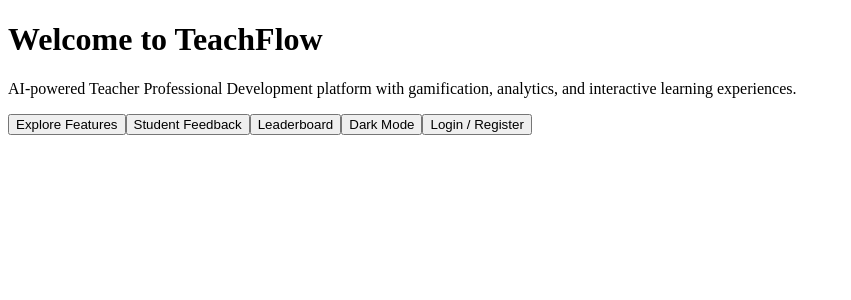
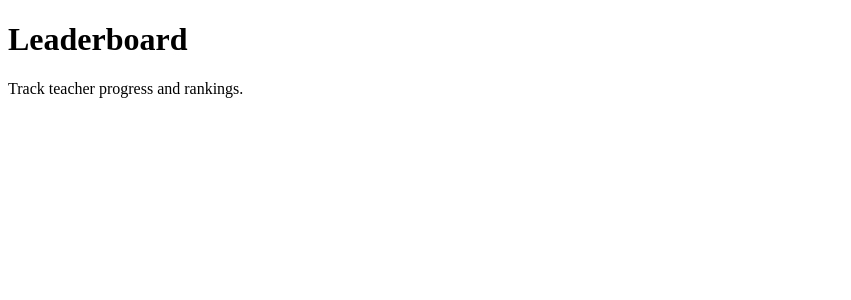
Before and after one commit to fathimahamima/TeachFlow., a React (Create React App) app: page /leaderboard in a window 1280 px wide. Shown: the top 300 px of the page, without its empty margins (0-851 px from the left). Built offline with nearby package versions, Linux system fonts and the light colour scheme; no server answers.

Commit message:
Fixed deployment issues

```diff
--- a/src/App.js
+++ b/src/App.js
@@ -1,9 +1,16 @@
 import React, { useState } from "react";
+import { BrowserRouter as Router, Routes, Route } from "react-router-dom";
 import { SessionProvider } from "next-auth/react";
 import { motion } from "framer-motion";
 import { signIn, signOut, useSession } from "next-auth/react";
 import * as tf from "@tensorflow/tfjs";
-import Link from "next/link";
+import { Link } from "react-router-dom";  // ✅ Correct for React
+
+
+import Features from "./routes/Features";
+import Feedback from "./routes/Feedback";
+import Leaderboard from "./routes/Leaderboard";
+
 
 function HomePage({ toggleDarkMode, darkMode }) {
   const { data: session } = useSession();
@@ -22,17 +29,17 @@ function HomePage({ toggleDarkMode, darkMode }) {
         AI-powered Teacher Professional Development platform with gamification, analytics, and interactive learning experiences.
       </p>
       <div className="mt-6 flex gap-4">
-        <Link href="/features">
+        <Link to="/features">
           <button className="px-6 py-3 text-lg bg-blue-600 text-white rounded-lg shadow-md hover:bg-blue-700 transition-all">
             Explore Features
           </button>
         </Link>
-        <Link href="/feedback">
+        <Link to="/feedback">
           <button className="px-6 py-3 text-lg bg-purple-600 text-white rounded-lg shadow-md hover:bg-purple-700 transition-all">
             Student Feedback
           </button>
         </Link>
-        <Link href="/leaderboard">
+        <Link to="/leaderboard">
           <button className="px-6 py-3 text-lg bg-yellow-600 text-white rounded-lg shadow-md hover:bg-yellow-700 transition-all">
             Leaderboard
           </button>
@@ -63,7 +70,14 @@ export default function App() {
 
   return (
     <SessionProvider>
-      <HomePage toggleDarkMode={toggleDarkMode} darkMode={darkMode} />
+      <Router>
+        <Routes>
+          <Route path="/" element={<HomePage toggleDarkMode={toggleDarkMode} darkMode={darkMode} />} />
+          <Route path="/features" element={<Features />} />
+          <Route path="/feedback" element={<Feedback />} />
+          <Route path="/leaderboard" element={<Leaderboard />} />
+        </Routes>
+      </Router>
     </SessionProvider>
   );
 }
--- a/src/index.js
+++ b/src/index.js
@@ -1,10 +1,5 @@
 import React from "react";
 import ReactDOM from "react-dom/client";
-import { BrowserRouter } from "react-router-dom";
 import App from "./App";
 
-ReactDOM.createRoot(document.getElementById("root")).render(
-  <BrowserRouter>
-    <App />
-  </BrowserRouter>
-);
+ReactDOM.createRoot(document.getElementById("root")).render(<App />);
--- /dev/null
+++ b/src/routes/Features.js
@@ -0,0 +1,12 @@
+import React from "react";
+
+const Features = () => {
+  return (
+    <div className="min-h-screen flex flex-col items-center justify-center p-6">
+      <h1 className="text-4xl font-bold">Features</h1>
+      <p className="mt-4">Explore AI-powered teacher training, analytics, and gamification features.</p>
+    </div>
+  );
+};
+
+export default Features;
--- /dev/null
+++ b/src/routes/Feedback.js
@@ -0,0 +1,12 @@
+import React from "react";
+
+const Feedback = () => {
+  return (
+    <div className="min-h-screen flex flex-col items-center justify-center p-6">
+      <h1 className="text-4xl font-bold">Student Feedback</h1>
+      <p className="mt-4">View and analyze student feedback on lessons.</p>
+    </div>
+  );
+};
+
+export default Feedback;
--- /dev/null
+++ b/src/routes/Leaderboard.js
@@ -0,0 +1,12 @@
+import React from "react";
+
+const Leaderboard = () => {
+  return (
+    <div className="min-h-screen flex flex-col items-center justify-center p-6">
+      <h1 className="text-4xl font-bold">Leaderboard</h1>
+      <p className="mt-4">Track teacher progress and rankings.</p>
+    </div>
+  );
+};
+
+export default Leaderboard;
```
